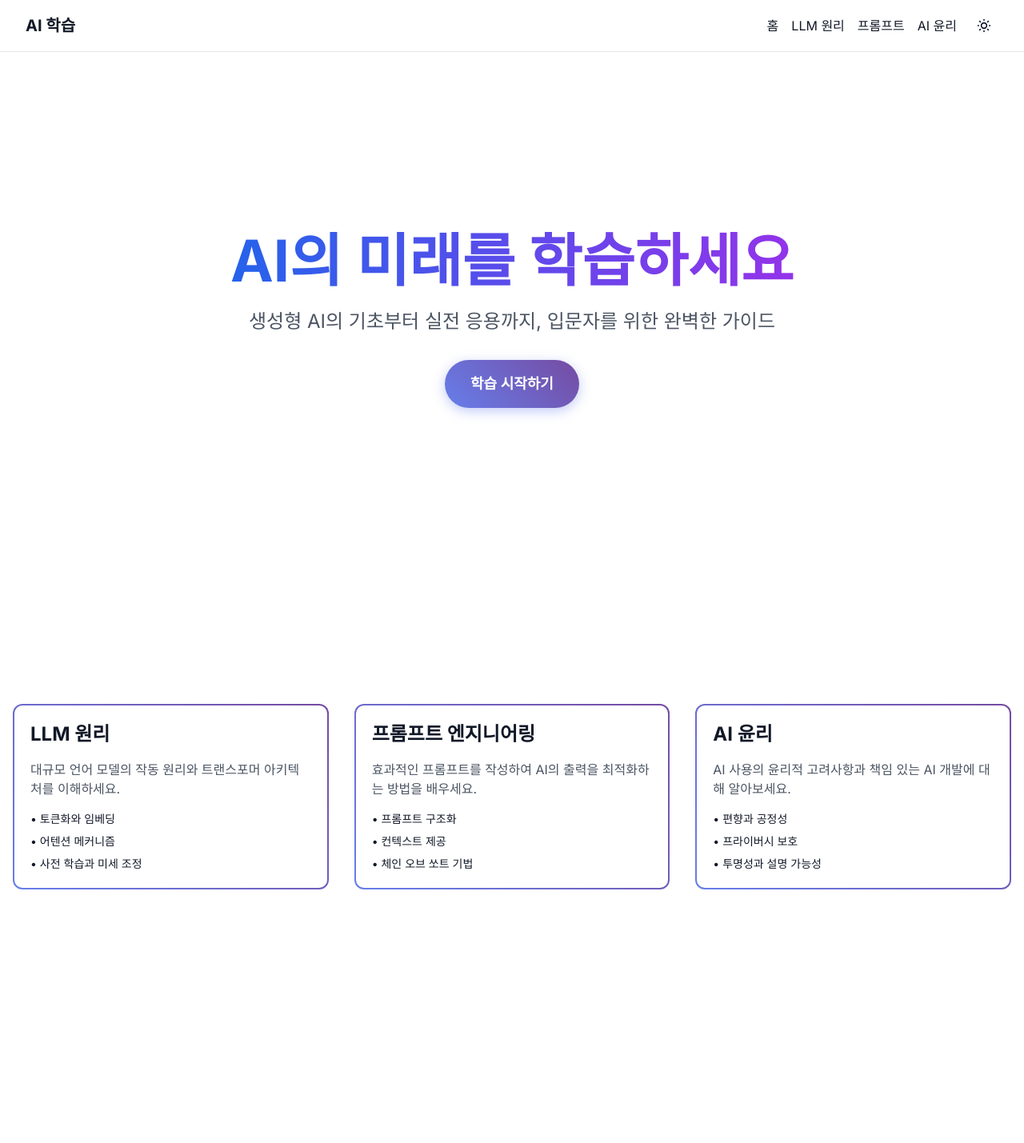
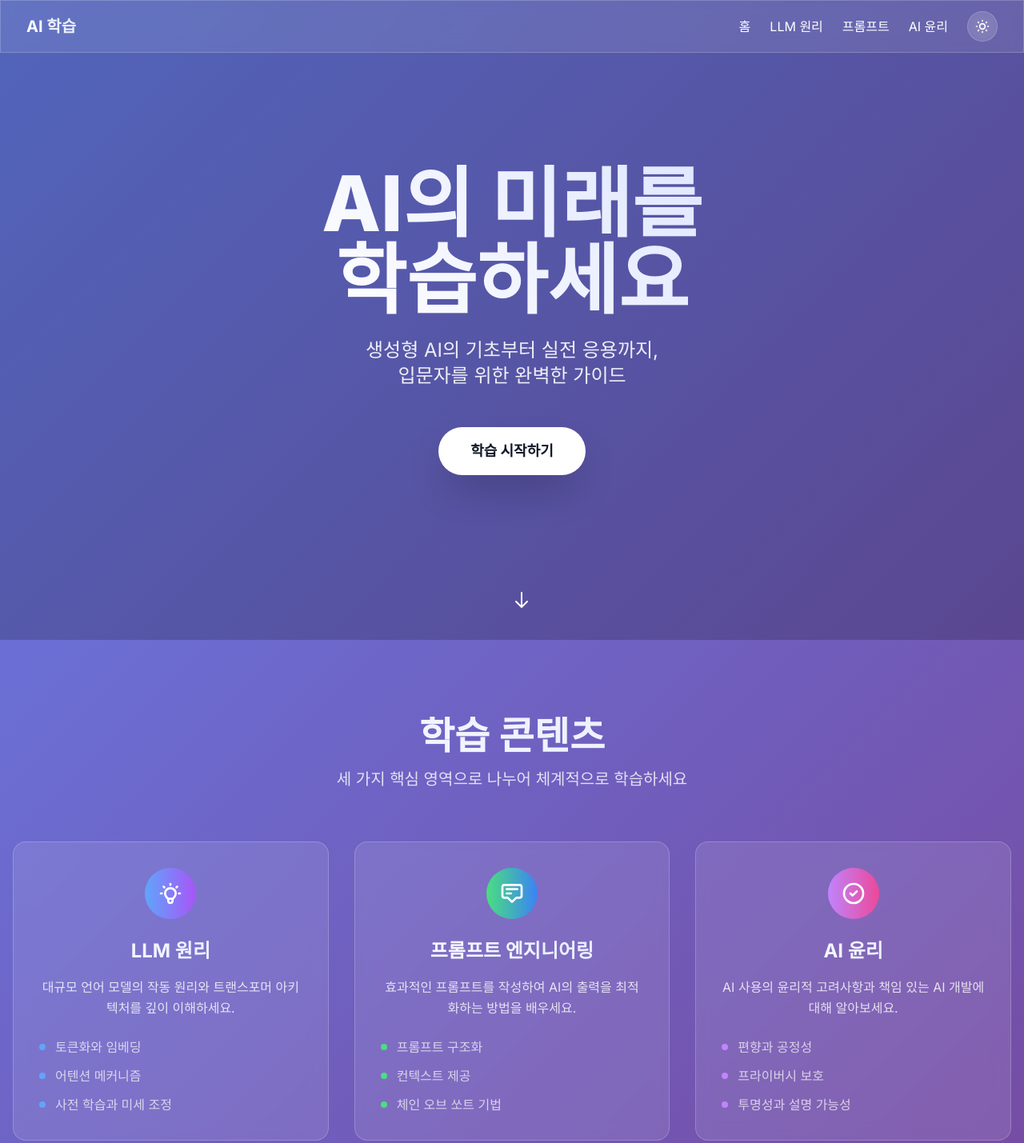
Before and after one commit to radarsjs-oss/homekma1, a plain HTML site: page index.html in a window 1280 px wide. Shown: the top 1429 px of the page at 80% size. Before the commit the page ends 1192 px from the top, so only its background shows below. Drawn offline with nearby package versions, Linux system fonts and the light colour scheme.

Commit message:
Update design inspired by s5-style.com with modern glassmorphism, animations, and enhanced UI

```diff
--- a/index.html
+++ b/index.html
@@ -6,7 +6,7 @@
   <title>생성형 AI 입문자 학습 사이트</title>
   <link rel="preconnect" href="https://fonts.googleapis.com">
   <link rel="preconnect" href="https://fonts.gstatic.com" crossorigin>
-  <link href="https://fonts.googleapis.com/css2?family=Inter:wght@300;400;500;600;700&display=swap" rel="stylesheet">
+  <link href="https://fonts.googleapis.com/css2?family=Inter:wght@300;400;500;600;700;800&display=swap" rel="stylesheet">
   <script src="https://cdn.tailwindcss.com"></script>
   <script>
     tailwind.config = {
@@ -16,55 +16,78 @@
           fontFamily: {
             sans: ['Inter', 'sans-serif'],
           },
+          animation: {
+            'fade-in': 'fadeIn 1s ease-in-out',
+            'slide-up': 'slideUp 0.8s ease-out',
+            'bounce-slow': 'bounce 2s infinite',
+          },
+          keyframes: {
+            fadeIn: {
+              '0%': { opacity: '0' },
+              '100%': { opacity: '1' },
+            },
+            slideUp: {
+              '0%': { transform: 'translateY(30px)', opacity: '0' },
+              '100%': { transform: 'translateY(0)', opacity: '1' },
+            },
+          },
         },
       },
     }
   </script>
   <style>
-    .gradient-border {
-      background: linear-gradient(45deg, #667eea 0%, #764ba2 100%);
-      padding: 2px;
-      border-radius: 12px;
+    body {
+      background: linear-gradient(135deg, #667eea 0%, #764ba2 100%);
+      min-height: 100vh;
     }
-    .gradient-border > div {
-      background: white;
-      border-radius: 10px;
-      padding: 20px;
-      transition: all 0.3s ease;
+    .dark body {
+      background: linear-gradient(135deg, #1e293b 0%, #334155 100%);
     }
-    .dark .gradient-border > div {
-      background: #1f2937;
+    .glass {
+      background: rgba(255, 255, 255, 0.1);
+      backdrop-filter: blur(10px);
+      border: 1px solid rgba(255, 255, 255, 0.2);
     }
-    .gradient-border:hover > div {
-      transform: translateY(-5px);
-      box-shadow: 0 10px 25px rgba(0,0,0,0.1);
+    .dark .glass {
+      background: rgba(0, 0, 0, 0.1);
+      border: 1px solid rgba(255, 255, 255, 0.1);
     }
-    .dark .gradient-border:hover > div {
-      box-shadow: 0 10px 25px rgba(0,0,0,0.3);
+    .card-hover {
+      transition: all 0.3s cubic-bezier(0.4, 0, 0.2, 1);
     }
-    .hero-button {
-      background: linear-gradient(45deg, #667eea 0%, #764ba2 100%);
-      box-shadow: 0 4px 15px rgba(102, 126, 234, 0.4);
-      transition: all 0.3s ease;
+    .card-hover:hover {
+      transform: translateY(-8px) scale(1.02);
+      box-shadow: 0 20px 40px rgba(0, 0, 0, 0.1);
     }
-    .hero-button:hover {
-      transform: translateY(-2px);
-      box-shadow: 0 6px 20px rgba(102, 126, 234, 0.6);
+    .dark .card-hover:hover {
+      box-shadow: 0 20px 40px rgba(0, 0, 0, 0.3);
+    }
+    .gradient-text {
+      background: linear-gradient(45deg, #ffffff, #e0e7ff);
+      -webkit-background-clip: text;
+      -webkit-text-fill-color: transparent;
+      background-clip: text;
+    }
+    .dark .gradient-text {
+      background: linear-gradient(45deg, #f1f5f9, #cbd5e1);
+      -webkit-background-clip: text;
+      -webkit-text-fill-color: transparent;
+      background-clip: text;
     }
   </style>
 </head>
-<body class="bg-white text-gray-900 dark:bg-gray-900 dark:text-white transition-colors duration-300">
+<body class="text-white overflow-x-hidden">
   <!-- Navigation -->
-  <nav class="fixed top-0 w-full bg-white/80 dark:bg-gray-900/80 backdrop-blur-md z-50 border-b border-gray-200 dark:border-gray-700">
+  <nav class="fixed top-0 w-full z-50 glass animate-fade-in">
     <div class="max-w-7xl mx-auto px-4 sm:px-6 lg:px-8">
       <div class="flex justify-between items-center h-16">
-        <div class="font-bold text-xl">AI 학습</div>
-        <div class="flex items-center space-x-4">
-          <a href="#hero" class="hover:text-blue-600 dark:hover:text-blue-400 transition-colors">홈</a>
-          <a href="#llm" class="hover:text-blue-600 dark:hover:text-blue-400 transition-colors">LLM 원리</a>
-          <a href="#prompt" class="hover:text-blue-600 dark:hover:text-blue-400 transition-colors">프롬프트</a>
-          <a href="#ethics" class="hover:text-blue-600 dark:hover:text-blue-400 transition-colors">AI 윤리</a>
-          <button id="theme-toggle" class="p-2 rounded-full hover:bg-gray-100 dark:hover:bg-gray-800 transition-colors">
+        <div class="font-bold text-xl gradient-text">AI 학습</div>
+        <div class="flex items-center space-x-6">
+          <a href="#hero" class="hover:text-blue-300 transition-colors duration-300">홈</a>
+          <a href="#llm" class="hover:text-blue-300 transition-colors duration-300">LLM 원리</a>
+          <a href="#prompt" class="hover:text-blue-300 transition-colors duration-300">프롬프트</a>
+          <a href="#ethics" class="hover:text-blue-300 transition-colors duration-300">AI 윤리</a>
+          <button id="theme-toggle" class="p-2 rounded-full glass hover:bg-white/20 transition-all duration-300">
             <svg class="w-5 h-5" fill="none" stroke="currentColor" viewBox="0 0 24 24">
               <path stroke-linecap="round" stroke-linejoin="round" stroke-width="2" d="M12 3v1m0 16v1m9-9h-1M4 12H3m15.364 6.364l-.707-.707M6.343 6.343l-.707-.707m12.728 0l-.707.707M6.343 17.657l-.707.707M16 12a4 4 0 11-8 0 4 4 0 018 0z"></path>
             </svg>
@@ -75,66 +98,91 @@
   </nav>
 
   <!-- Hero Section -->
-  <section id="hero" class="min-h-screen flex items-center justify-center px-4">
-    <div class="text-center max-w-4xl">
-      <h1 class="text-5xl md:text-7xl font-bold mb-6 bg-gradient-to-r from-blue-600 to-purple-600 bg-clip-text text-transparent">
-        AI의 미래를 학습하세요
+  <section id="hero" class="min-h-screen flex items-center justify-center px-4 relative">
+    <div class="absolute inset-0 bg-black/20"></div>
+    <div class="text-center max-w-5xl relative z-10 animate-slide-up">
+      <h1 class="text-6xl md:text-8xl font-extrabold mb-6 gradient-text leading-tight">
+        AI의 미래를<br>학습하세요
       </h1>
-      <p class="text-xl md:text-2xl mb-8 text-gray-600 dark:text-gray-300">
-        생성형 AI의 기초부터 실전 응용까지, 입문자를 위한 완벽한 가이드
+      <p class="text-xl md:text-2xl mb-12 text-white/90 max-w-3xl mx-auto leading-relaxed">
+        생성형 AI의 기초부터 실전 응용까지,<br>입문자를 위한 완벽한 가이드
       </p>
-      <button class="hero-button text-white font-semibold py-4 px-8 rounded-full text-lg">
+      <button class="bg-white text-gray-900 font-bold py-4 px-10 rounded-full text-lg hover:bg-gray-100 transform hover:scale-105 transition-all duration-300 shadow-2xl animate-bounce-slow">
         학습 시작하기
       </button>
+    </div>
+    <div class="absolute bottom-8 left-1/2 transform -translate-x-1/2 animate-bounce">
+      <svg class="w-6 h-6 text-white" fill="none" stroke="currentColor" viewBox="0 0 24 24">
+        <path stroke-linecap="round" stroke-linejoin="round" stroke-width="2" d="M19 14l-7 7m0 0l-7-7m7 7V3"></path>
+      </svg>
     </div>
   </section>
 
   <!-- Content Grid -->
-  <section class="py-20 px-4">
+  <section class="py-24 px-4 relative">
     <div class="max-w-7xl mx-auto">
+      <div class="text-center mb-16 animate-fade-in">
+        <h2 class="text-4xl md:text-5xl font-bold gradient-text mb-4">학습 콘텐츠</h2>
+        <p class="text-xl text-white/80">세 가지 핵심 영역으로 나누어 체계적으로 학습하세요</p>
+      </div>
       <div class="grid md:grid-cols-3 gap-8">
 
         <!-- LLM 원리 -->
-        <div id="llm" class="gradient-border">
-          <div>
-            <h2 class="text-2xl font-bold mb-4 text-gray-900 dark:text-white">LLM 원리</h2>
-            <p class="text-gray-600 dark:text-gray-300 mb-4">
-              대규모 언어 모델의 작동 원리와 트랜스포머 아키텍처를 이해하세요.
+        <div id="llm" class="glass rounded-2xl p-8 card-hover animate-slide-up" style="animation-delay: 0.2s">
+          <div class="text-center">
+            <div class="w-16 h-16 bg-gradient-to-r from-blue-400 to-purple-500 rounded-full mx-auto mb-6 flex items-center justify-center">
+              <svg class="w-8 h-8 text-white" fill="none" stroke="currentColor" viewBox="0 0 24 24">
+                <path stroke-linecap="round" stroke-linejoin="round" stroke-width="2" d="M9.663 17h4.673M12 3v1m6.364 1.636l-.707.707M21 12h-1M4 12H3m3.343-5.657l-.707-.707m2.828 9.9a5 5 0 117.072 0l-.548.547A3.374 3.374 0 0014 18.469V19a2 2 0 11-4 0v-.531c0-.895-.356-1.754-.988-2.386l-.548-.547z"></path>
+              </svg>
+            </div>
+            <h3 class="text-2xl font-bold mb-4 gradient-text">LLM 원리</h3>
+            <p class="text-white/80 mb-6 leading-relaxed">
+              대규모 언어 모델의 작동 원리와 트랜스포머 아키텍처를 깊이 이해하세요.
             </p>
-            <ul class="space-y-2 text-sm">
-              <li>• 토큰화와 임베딩</li>
-              <li>• 어텐션 메커니즘</li>
-              <li>• 사전 학습과 미세 조정</li>
+            <ul class="text-left space-y-3 text-white/70">
+              <li class="flex items-center"><span class="w-2 h-2 bg-blue-400 rounded-full mr-3"></span>토큰화와 임베딩</li>
+              <li class="flex items-center"><span class="w-2 h-2 bg-blue-400 rounded-full mr-3"></span>어텐션 메커니즘</li>
+              <li class="flex items-center"><span class="w-2 h-2 bg-blue-400 rounded-full mr-3"></span>사전 학습과 미세 조정</li>
             </ul>
           </div>
         </div>
 
         <!-- 프롬프트 엔지니어링 -->
-        <div id="prompt" class="gradient-border">
-          <div>
-            <h2 class="text-2xl font-bold mb-4 text-gray-900 dark:text-white">프롬프트 엔지니어링</h2>
-            <p class="text-gray-600 dark:text-gray-300 mb-4">
+        <div id="prompt" class="glass rounded-2xl p-8 card-hover animate-slide-up" style="animation-delay: 0.4s">
+          <div class="text-center">
+            <div class="w-16 h-16 bg-gradient-to-r from-green-400 to-blue-500 rounded-full mx-auto mb-6 flex items-center justify-center">
+              <svg class="w-8 h-8 text-white" fill="none" stroke="currentColor" viewBox="0 0 24 24">
+                <path stroke-linecap="round" stroke-linejoin="round" stroke-width="2" d="M7 8h10M7 12h4m1 8l-4-4H5a2 2 0 01-2-2V6a2 2 0 012-2h14a2 2 0 012 2v8a2 2 0 01-2 2h-3l-4 4z"></path>
+              </svg>
+            </div>
+            <h3 class="text-2xl font-bold mb-4 gradient-text">프롬프트 엔지니어링</h3>
+            <p class="text-white/80 mb-6 leading-relaxed">
               효과적인 프롬프트를 작성하여 AI의 출력을 최적화하는 방법을 배우세요.
             </p>
-            <ul class="space-y-2 text-sm">
-              <li>• 프롬프트 구조화</li>
-              <li>• 컨텍스트 제공</li>
-              <li>• 체인 오브 쏘트 기법</li>
+            <ul class="text-left space-y-3 text-white/70">
+              <li class="flex items-center"><span class="w-2 h-2 bg-green-400 rounded-full mr-3"></span>프롬프트 구조화</li>
+              <li class="flex items-center"><span class="w-2 h-2 bg-green-400 rounded-full mr-3"></span>컨텍스트 제공</li>
+              <li class="flex items-center"><span class="w-2 h-2 bg-green-400 rounded-full mr-3"></span>체인 오브 쏘트 기법</li>
             </ul>
           </div>
         </div>
 
         <!-- AI 윤리 -->
-        <div id="ethics" class="gradient-border">
-          <div>
-            <h2 class="text-2xl font-bold mb-4 text-gray-900 dark:text-white">AI 윤리</h2>
-            <p class="text-gray-600 dark:text-gray-300 mb-4">
+        <div id="ethics" class="glass rounded-2xl p-8 card-hover animate-slide-up" style="animation-delay: 0.6s">
+          <div class="text-center">
+            <div class="w-16 h-16 bg-gradient-to-r from-purple-400 to-pink-500 rounded-full mx-auto mb-6 flex items-center justify-center">
+              <svg class="w-8 h-8 text-white" fill="none" stroke="currentColor" viewBox="0 0 24 24">
+                <path stroke-linecap="round" stroke-linejoin="round" stroke-width="2" d="M9 12l2 2 4-4m6 2a9 9 0 11-18 0 9 9 0 0118 0z"></path>
+              </svg>
+            </div>
+            <h3 class="text-2xl font-bold mb-4 gradient-text">AI 윤리</h3>
+            <p class="text-white/80 mb-6 leading-relaxed">
               AI 사용의 윤리적 고려사항과 책임 있는 AI 개발에 대해 알아보세요.
             </p>
-            <ul class="space-y-2 text-sm">
-              <li>• 편향과 공정성</li>
-              <li>• 프라이버시 보호</li>
-              <li>• 투명성과 설명 가능성</li>
+            <ul class="text-left space-y-3 text-white/70">
+              <li class="flex items-center"><span class="w-2 h-2 bg-purple-400 rounded-full mr-3"></span>편향과 공정성</li>
+              <li class="flex items-center"><span class="w-2 h-2 bg-purple-400 rounded-full mr-3"></span>프라이버시 보호</li>
+              <li class="flex items-center"><span class="w-2 h-2 bg-purple-400 rounded-full mr-3"></span>투명성과 설명 가능성</li>
             </ul>
           </div>
         </div>
@@ -159,6 +207,16 @@
     if (savedTheme === 'dark' || (!savedTheme && window.matchMedia('(prefers-color-scheme: dark)').matches)) {
       html.classList.add('dark');
     }
+
+    // Smooth scrolling
+    document.querySelectorAll('a[href^="#"]').forEach(anchor => {
+      anchor.addEventListener('click', function (e) {
+        e.preventDefault();
+        document.querySelector(this.getAttribute('href')).scrollIntoView({
+          behavior: 'smooth'
+        });
+      });
+    });
   </script>
 </body>
 </html>
```
